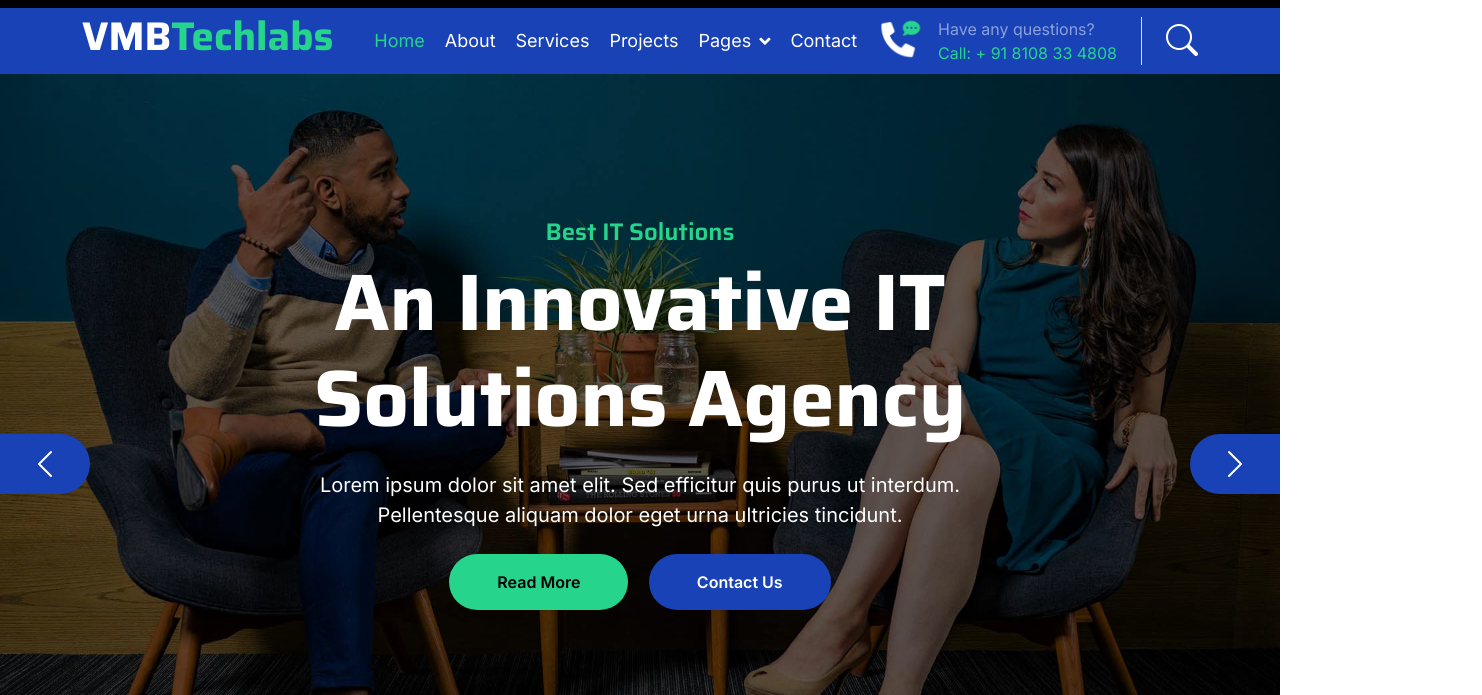
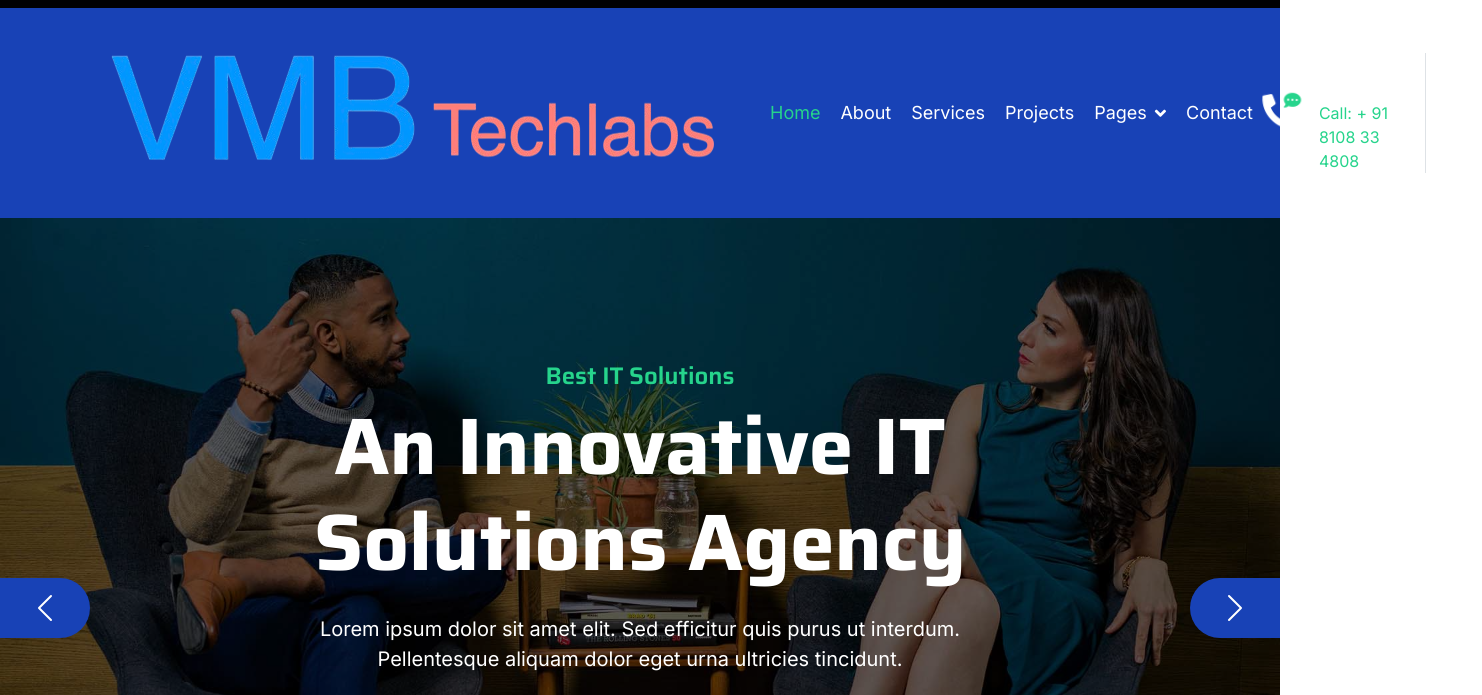
Before and after one commit to vmbinternational/website, a plain HTML site: page index.html in a window 1280 px wide. Shown: the part 56-751 px from the top of the page, 1482 px wide, since content can reach past the window. Drawn offline with nearby package versions, Linux system fonts and the light colour scheme.

Commit message:
Push logo

```diff
--- a/index.html
+++ b/index.html
@@ -60,7 +60,7 @@
             <div class="container">
                 <nav class="navbar navbar-dark navbar-expand-lg py-0">
                     <a href="index.html" class="navbar-brand">
-                        <h1 class="text-white fw-bold d-block">VMB<span class="text-secondary">Techlabs</span> </h1>
+                        <h1 class="text-white fw-bold d-block"><img src="./img/vmb.png"> </h1>
                     </a>
                     <button type="button" class="navbar-toggler me-0" data-bs-toggle="collapse" data-bs-target="#navbarCollapse">
                         <span class="navbar-toggler-icon"></span>
```
Also changed, not shown: img/vmb.png (added), 1 other file.
